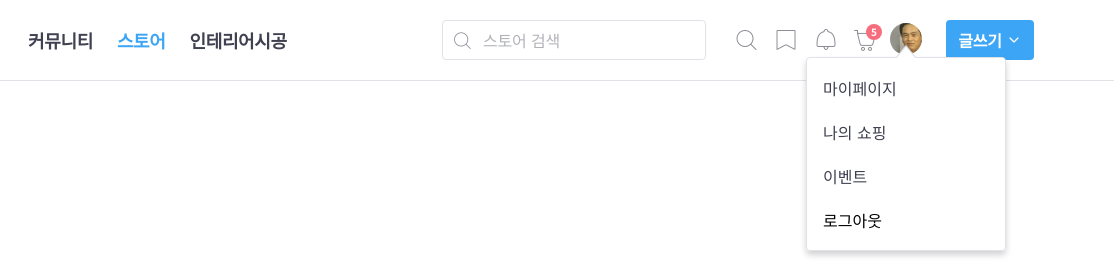
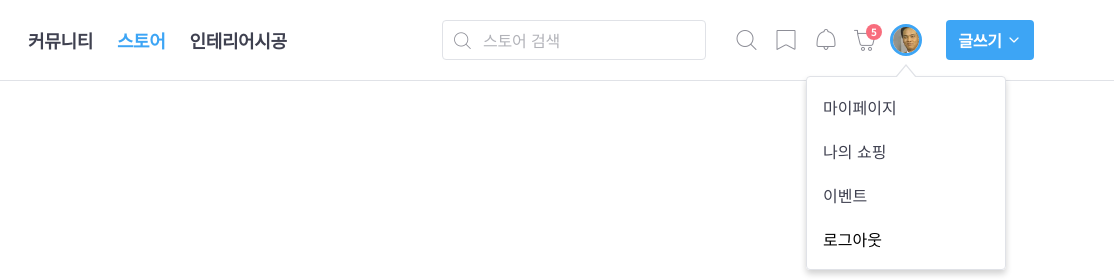
Before and after one commit to mightyantgirl/tomorrow-house, a website: page index.html in a window 1280 px wide. Shown: the full height of the page, 166-1280 px from the left. Drawn offline with Linux system fonts and the light colour scheme; files whose address does not match are found by name.

Commit message:
마이메뉴 ui 스타일 추가

```diff
--- a/index.html
+++ b/index.html
@@ -68,10 +68,8 @@
                     <strong class="badge">5</strong>
                   </a>
                   <div class="my-menu sm-hidden">
-                    <button type="button" class="gnb-avatar-button sm-hidden" aria-label="마이 메뉴 열기 버튼">
-                      <div class="avatar-32">
-                        <img src="./assets/img/img-user-01.jpg" alt="사딸라아잣시" />
-                      </div>
+                    <button type="button" class="my-menu-button is-active sm-hidden" aria-label="마이 메뉴 열기 버튼">
+                      <img src="./assets/img/img-user-01.jpg" alt="사딸라아잣시" />
                     </button>
 
                     <div class="my-menu-content">
--- a/styles/components/_my-menu.scss
+++ b/styles/components/_my-menu.scss
@@ -1,11 +1,34 @@
 .my-menu {
+  $button-size: 32px;
   $tooltip-size: 12px;
   position: relative;
+
+  &-button {
+    width: $button-size;
+    height: $button-size;
+    border-radius: 50%;
+    border: 3px solid $white;
+    overflow: hidden;
+    transition: border-color 200ms ease-in-out;
+
+    &:hover,
+    &.is-active {
+      border-color: $blue;
+    }
+
+    img {
+      width: 100%;
+      height: 100%;
+      display: block;
+      object-fit: cover;
+    }
+  }
 
   &-content {
     @include pos-center-x;
     box-shadow: $dropdown-shadow;
     border-radius: 4px;
+    top: $button-size + $tooltip-size + 8px;
 
     &::before,
     &::after {
```
Also changed, not shown: css/main.css, 1 other file.
